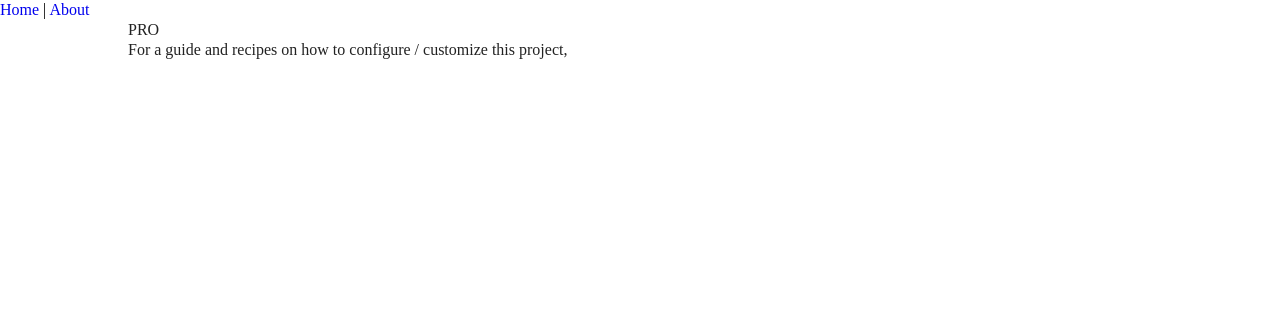
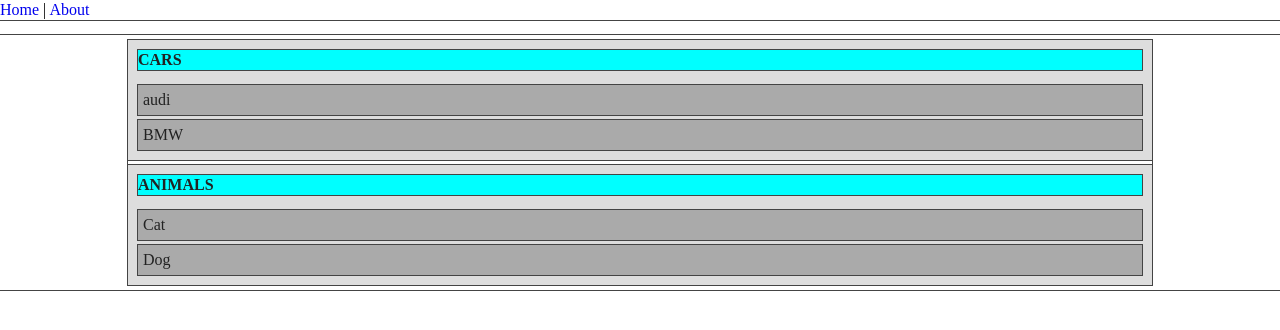
Before and after one commit to mrPlotnik/vue-mini-constructor, a Vue app: page / in a window 1280 px wide. Shown: the top 330 px of the page. Built offline with nearby package versions, Linux system fonts and the light colour scheme.

Commit message:
add drag and drop

```diff
--- a/src/components/HelloWorld.vue
+++ b/src/components/HelloWorld.vue
@@ -1,20 +1,101 @@
 <template lang="pug">
 
-div(class="hello")
-  h1 {{ msg }}
-  p For a guide and recipes on how to configure / customize this project,<br>
+div
+  div.hello
+    .container
+      .row
+
+        .droppable(
+          v-for="category in categories"
+          :key="category.id"
+          @drop="onDrop($event, category.id)"
+          @dragover.prevent
+          @dragenter.prevent
+        )
+          h2 {{ category.title }}
+          .draggable(
+            v-for="item in items.filter((x) => x.categoryId === category.id)"
+            @dragstart="onDragStart($event, item)"
+            draggable="true"
+          )
+            p {{ item.title }}<br>
 
 </template>
 
 <script>
 export default {
   name: 'HelloWorld',
-  props: {
-    msg: String,
+  data() {
+    return {
+      items: [
+        {
+          id: 0,
+          title: 'audi',
+          categoryId: 0,
+        },
+        {
+          id: 1,
+          title: 'BMW',
+          categoryId: 0,
+        },
+        {
+          id: 2,
+          title: 'Cat',
+          categoryId: 1,
+        },
+        {
+          id: 3,
+          title: 'Dog',
+          categoryId: 1,
+        },
+      ],
+      categories: [
+        {
+          id: 0,
+          title: 'Cars',
+        },
+        {
+          id: 1,
+          title: 'Animals',
+        },
+      ],
+    };
+  },
+  computed: {},
+  methods: {
+    onDragStart(e, item) {
+      e.dataTransfer.dropEffect = 'move';
+      e.dataTransfer.effectAllowed = 'move';
+      e.dataTransfer.setData('itemId', item.id.toString());
+    },
+    onDrop(e, categoryId) {
+      const itemId = parseInt(e.dataTransfer.getData('itemId'), 10);
+
+      this.items = this.items.map((x) => {
+        if (x.id === itemId) {
+          // eslint-disable-next-line no-param-reassign
+          x.categoryId = categoryId;
+        }
+        return x;
+      });
+    },
   },
 };
 </script>
 
-<style scoped lang="scss">
-
+<style lang="sass">
+  .droppable
+    padding: 10px
+    background: #ddd
+    h2
+      margin-bottom: 15px
+      background: aqua
+    .draggable:not(:last-child)
+      margin-bottom: 5px
+      padding-bottom: 0
+    .draggable p
+      padding: 5px
+      background: #aaa
+  .droppable:not(:last-child)
+    margin-bottom: 5px
 </style>
--- a/src/styles/base/typography.sass
+++ b/src/styles/base/typography.sass
@@ -1,7 +1,6 @@
 *
 	margin: 0
 	padding: 0
-	// outline: 1px solid $color-main--transparent-30
 *, ::before, ::after
 	box-sizing: border-box
 html
@@ -11,11 +10,12 @@ body
 	font-size: 16px
 	line-height: 1.25em
 	// overflow-x: hidden
+	*
+		outline: 1px solid #444
 
 .container
 	position: relative
 	min-width: 320px
-	min-height: 100vh
 	max-width: 1024px
 	display: flex
 	flex-direction: column
@@ -23,6 +23,17 @@ body
 	color: #222
 	// width: 100%
 	// padding: 0 $gutter-container-320
+
+.hello,
+.hi
+	margin-bottom: 10px
+	padding: 5px
+
+nav
+	margin-bottom: 15px
+
+h2
+	margin-bottom: 5px
 
 
 
--- a/src/views/HomeView.vue
+++ b/src/views/HomeView.vue
@@ -1,9 +1,6 @@
 <template lang="pug">
 
-.container
-  .row
-    span PRO
-    <HelloWorld />
+<HelloWorld />
 
 </template>
 
```
